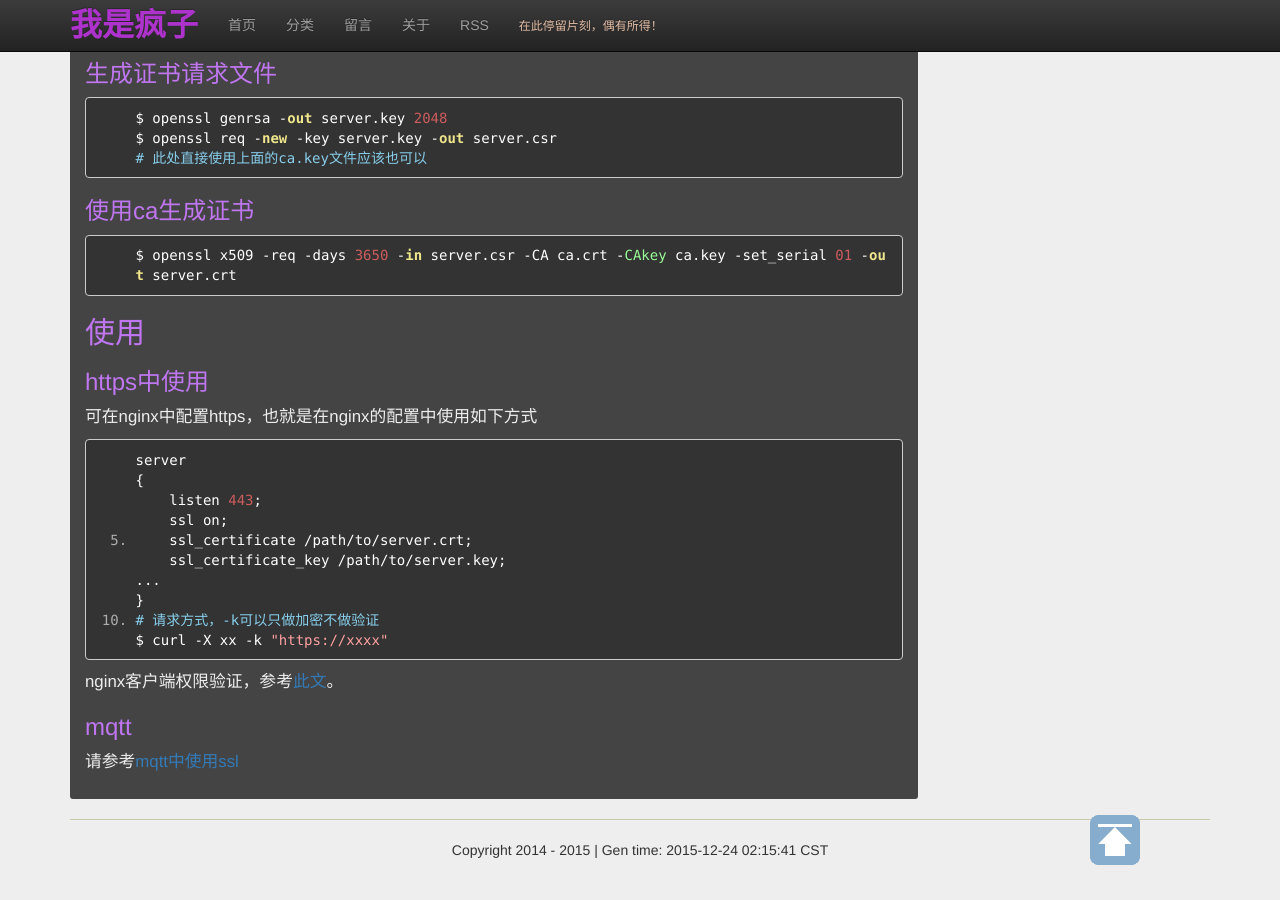
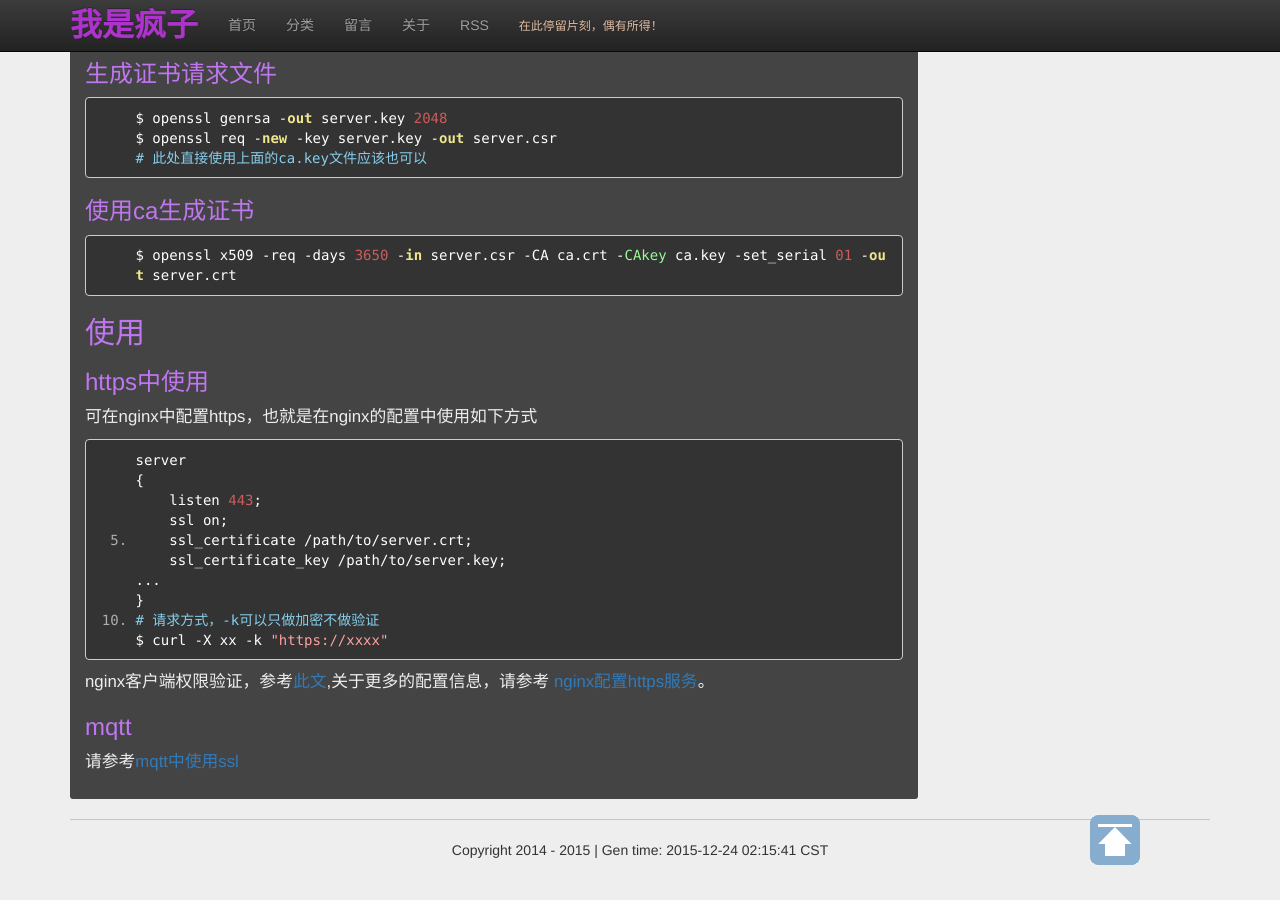
Before and after one commit to jgj1986/jgj1986.github.io, a Jekyll site: the page built from _posts/运维/2015-11-17-自建ssl.md, in a window 1280 px wide and 900 px high, scrolled down 973 px. Built offline with Jekyll 4.4.1, drawn with Linux system fonts in a browser that asks for light colours; nearby versions of some CDN libraries; comment, search, counter and statistics services are not loaded.

Commit message:
update create ssl blog
Signed-off-by: guojun.jin <guojun.jin@chukong-inc.com>

```diff
--- a/_posts/运维/2015-11-17-自建ssl.md
+++ b/_posts/运维/2015-11-17-自建ssl.md
@@ -64,7 +64,7 @@ SSL是在客户端和服务器之间建立一条SSL安全通道的安全协议
     # 请求方式，-k可以只做加密不做验证
     $ curl -X xx -k "https://xxxx"
 
-nginx客户端权限验证，参考[此文](http://nategood.com/client-side-certificate-authentication-in-ngi){:target="_blank"}。
+nginx客户端权限验证，参考[此文](http://nategood.com/client-side-certificate-authentication-in-ngi){:target="_blank"},关于更多的配置信息，请参考 [nginx配置https服务](http://blog.woshifengzi.com/2015/12/14/nginx_https.html){:target="_blank"}。
 
 ### mqtt
 
```
